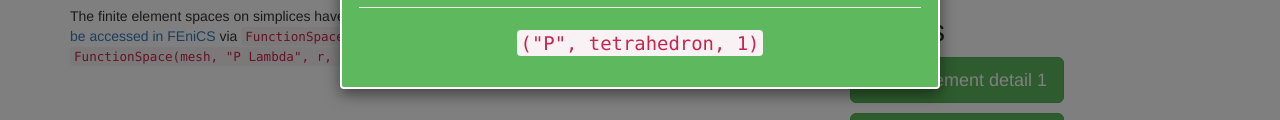
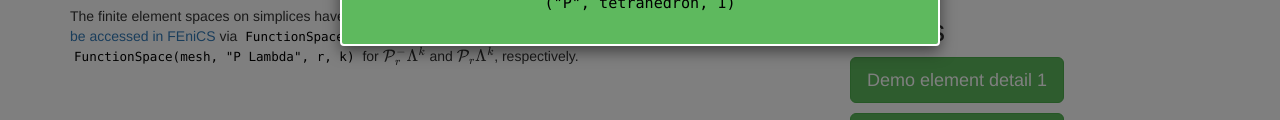
Before and after one commit to hnarayanan/femtable, a website: page app/index.html in a window 1280 px wide. Both pictures are taken after a click on the button "Demo element detail 1". Shown: the part 1516-1636 px from the top of the page. Drawn offline with nearby package versions, Linux system fonts and the light colour scheme; some packages are replaced by stand-ins of ours; files that its build step writes are made by us from their sources.

Commit message:
Fix popup css to fit more content and style code better

```diff
--- a/app/styles/main.css
+++ b/app/styles/main.css
@@ -38,5 +38,10 @@
 }
 
 .modal-content {
-  font-size: 150%;
+  font-size: 120%;
 }
+
+code {
+   color: black;
+   background-color: inherit;
+}
```
